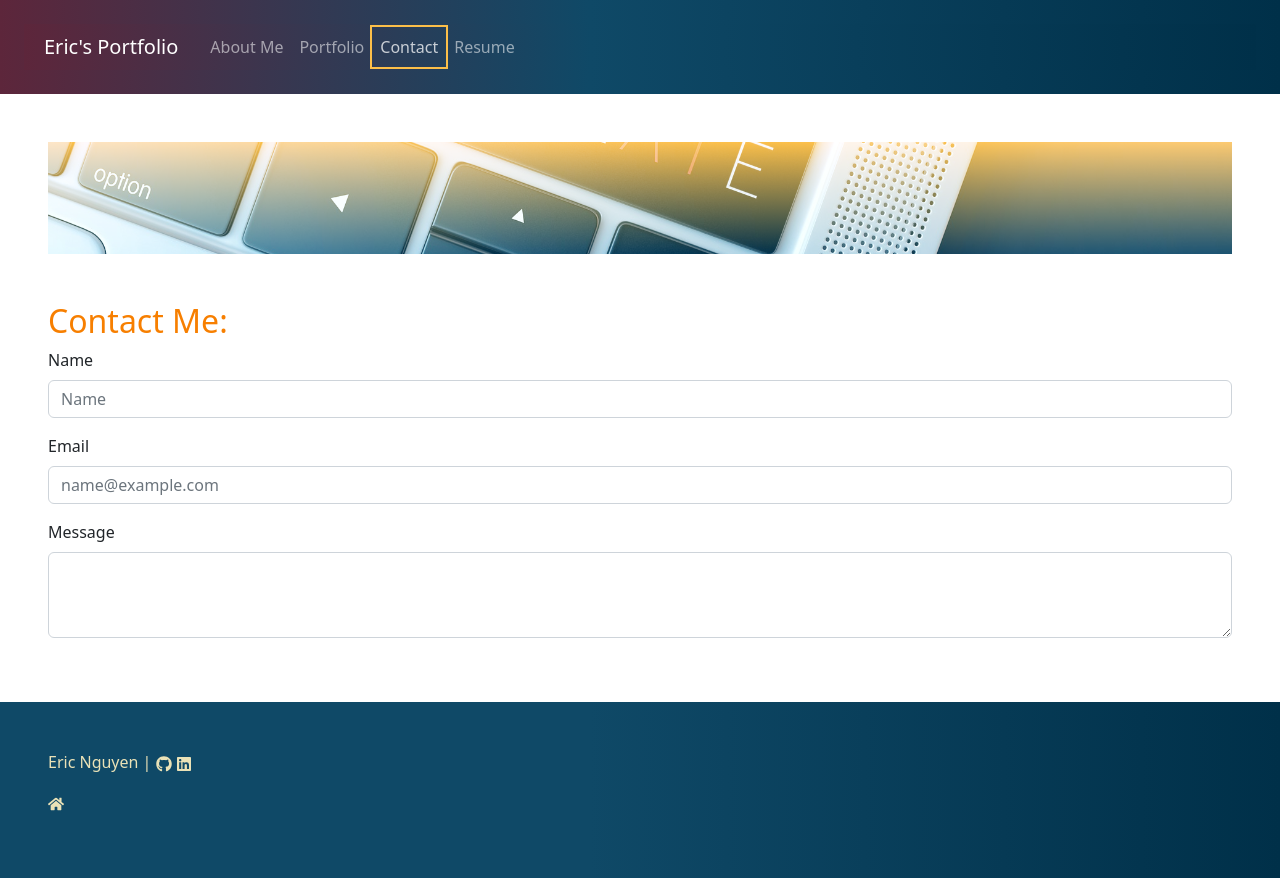
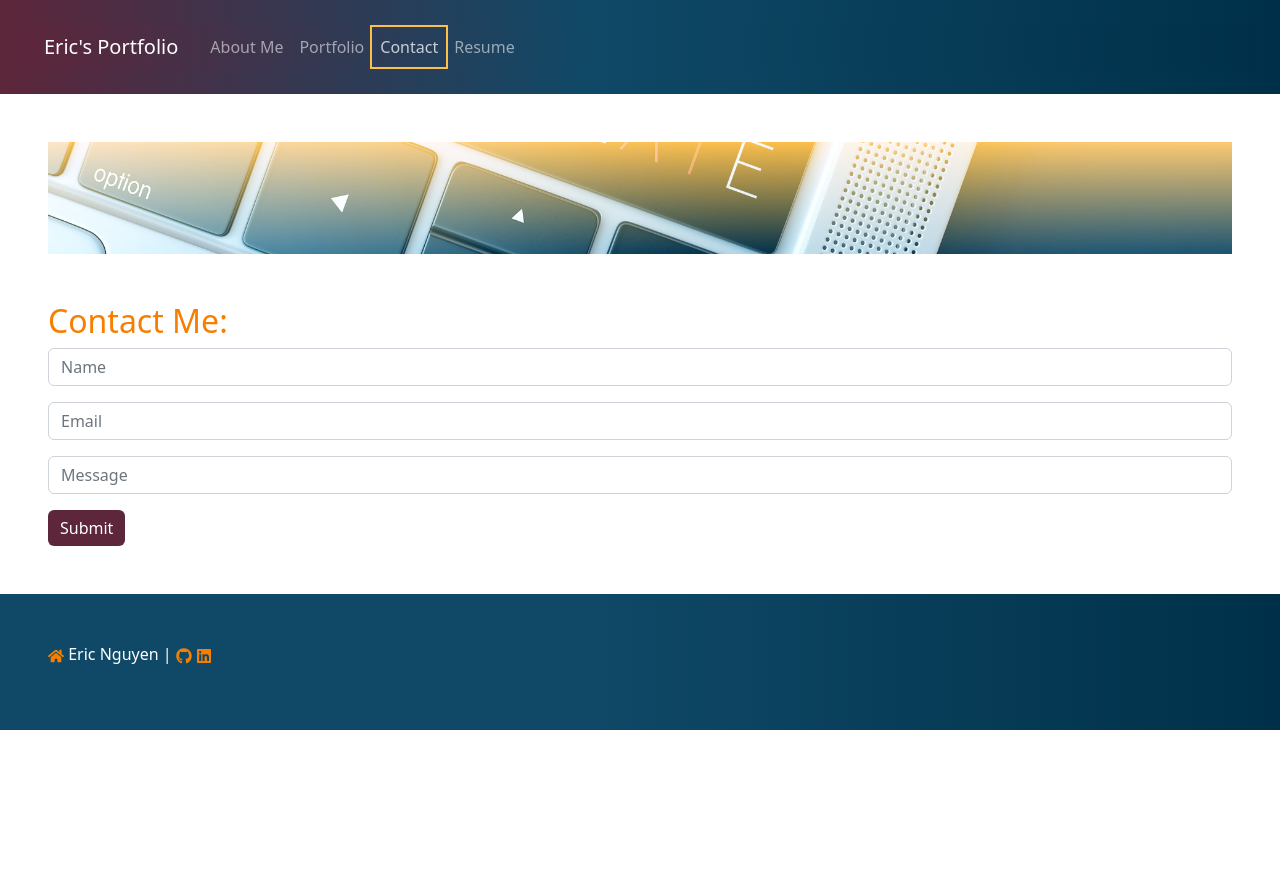
Before and after one commit to ericnguyen23/React-Portfolio, a React (Create React App) app: page / in a window 1280 px wide. Both pictures are taken after a click on the button "Contact". After the commit the page ends 800 px from the top, so only its background shows below. Built offline with nearby package versions, Linux system fonts and the light colour scheme.

Commit message:
Added warning message if field is empty

```diff
--- a/src/components/Contact.js
+++ b/src/components/Contact.js
@@ -1,28 +1,80 @@
-import React from "react";
+import React, { useState } from "react";
 import Container from "react-bootstrap/Container";
 import Row from "react-bootstrap/Row";
 import Hero from "./Hero";
 import Form from "react-bootstrap/Form";
+import Button from "react-bootstrap/Button";
+import Alert from "react-bootstrap/Alert";
 
 function Contact(props) {
+  const [fullName, setFullName] = useState("");
+  const [email, SetEmail] = useState("");
+  const [message, SetMessage] = useState("");
+  const [warning, SetWarning] = useState(false);
+
+  const handleChange = (e) => {
+    const { name, value } = e.target;
+
+    if (name === "fullName") {
+      setFullName(value);
+      console.log(fullName);
+    } else if (name === "email") {
+      SetEmail(value);
+    } else {
+      SetMessage(value);
+    }
+  };
+
+  const handleLeave = (e) => {
+    if (e.target.value === "") {
+      SetWarning(true);
+    } else {
+      SetWarning(false);
+    }
+  };
+
   return (
     <Container className="p-5" id="contact">
       <Hero currentSection={props.currentSection} />
       <Row className="mt-5">
         <h2>Contact Me:</h2>
         <Form>
-          <Form.Group className="mb-3" controlId="exampleForm.ControlInput1">
-            <Form.Label>Name</Form.Label>
-            <Form.Control type="text" placeholder="Name" />
-          </Form.Group>
-          <Form.Group className="mb-3" controlId="exampleForm.ControlInput1">
-            <Form.Label>Email</Form.Label>
-            <Form.Control type="email" placeholder="name@example.com" />
-          </Form.Group>
-          <Form.Group className="mb-3" controlId="exampleForm.ControlTextarea1">
-            <Form.Label>Message</Form.Label>
-            <Form.Control as="textarea" rows={3} />
-          </Form.Group>
+          <Form.Control
+            value={fullName}
+            name="fullName"
+            onChange={handleChange}
+            onBlur={handleLeave}
+            type="text"
+            placeholder="Name"
+            className={`mb-3 form-input ${warning ? "form-input-warning" : ""}`}
+          />
+          <Alert
+            variant="danger"
+            className={`${warning ? "input-warning" : "input-alert"}`}
+          >
+            Please complete this field
+          </Alert>
+
+          <Form.Control
+            value={email}
+            name="email"
+            onChange={handleChange}
+            type="email"
+            placeholder="Email"
+            className="mb-3"
+          />
+
+          <Form.Control
+            value={message}
+            name="message"
+            onChange={handleChange}
+            type="textarea"
+            placeholder="Message"
+            className="mb-3"
+          />
+          <Button variant="primary" type="submit">
+            Submit
+          </Button>
         </Form>
       </Row>
     </Container>
--- a/src/components/Footer.js
+++ b/src/components/Footer.js
@@ -6,18 +6,16 @@ function Footer(props) {
   return (
     <Container fluid className="p-5" id="footer">
       <p>
+        <a href="#top" onClick={props.removeActive}>
+          <FaHome />
+        </a>{" "}
         Eric Nguyen |{" "}
         <a href="https://github.com/ericnguyen23">
           <FaGithub />
         </a>{" "}
         <a href="https://www.linkedin.com/in/ericnguyen23/">
           <FaLinkedin />
-        </a>
-      </p>
-      <p>
-        <a href="#top" onClick={props.removeActive}>
-          <FaHome />
-        </a>
+        </a>{" "}
       </p>
     </Container>
   );
--- a/src/components/HomeContent.js
+++ b/src/components/HomeContent.js
@@ -1,10 +1,7 @@
 import React from "react";
-import Image from "react-bootstrap/Image";
-import Hero from "./Hero";
 import Container from "react-bootstrap/Container";
 import Row from "react-bootstrap/Row";
 import Col from "react-bootstrap/Col";
-import Avatar from "../images/avatar.jpeg";
 
 function About(props) {
   return (
--- a/src/styles/App.css
+++ b/src/styles/App.css
@@ -39,13 +39,13 @@ background: linear-gradient(90deg, rgba(93,38,59,1) 0%, rgba(15,73,103,1) 46%, r
 }
 
 #footer{
-  color: #eae2b7;
+  color: white;
   background: rgb(93,38,59);
 background: linear-gradient(90deg,  rgba(15,73,103,1) 46%, rgba(0,48,73,1) 100%);
 }
 
 #footer a{
-  color: #eae2b7 !important;
+  color: #f77f00 !important;
 }
 
 .btn-primary{
@@ -57,3 +57,15 @@ background: linear-gradient(90deg,  rgba(15,73,103,1) 46%, rgba(0,48,73,1) 100%)
   background-color: rgb(3, 146, 218) !important;
   border:none !important;
 }
+
+.form-input-warning{
+  border:1px solid #8b1240 !important;
+}
+
+.input-warning{
+  display: visible;
+}
+
+.input-alert{
+  display:none;
+}
```
